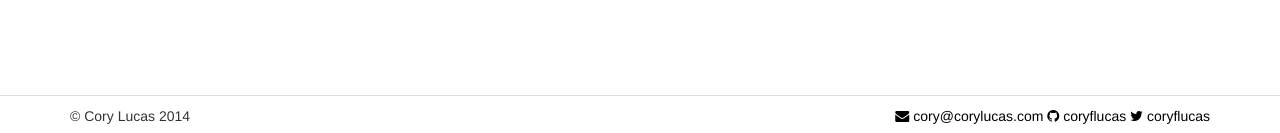
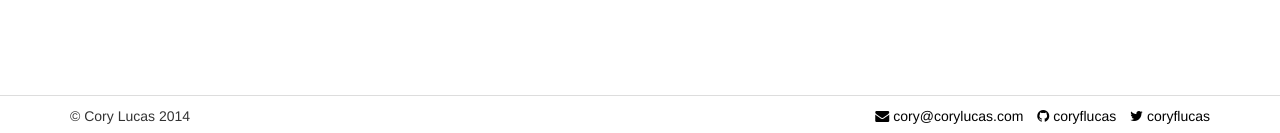
Before and after one commit to coryflucas/corylucasdotcom, a Jekyll site: the page built from index.html, in a window 1280 px wide. Shown: the part 765-898 px from the top of the page. Built offline with Jekyll 4.4.1, drawn with Linux system fonts in a browser that asks for light colours; nearby versions of some CDN libraries.

Commit message:
Add some padding in footer

```diff
--- a/css/site.scss
+++ b/css/site.scss
@@ -56,6 +56,11 @@ header {
         ul {
             li {
                 display: inline-block;
+                padding-right: 10px;
+
+                &:last-child {
+                    padding-right: 0;
+                }
             }
         }
 
```
